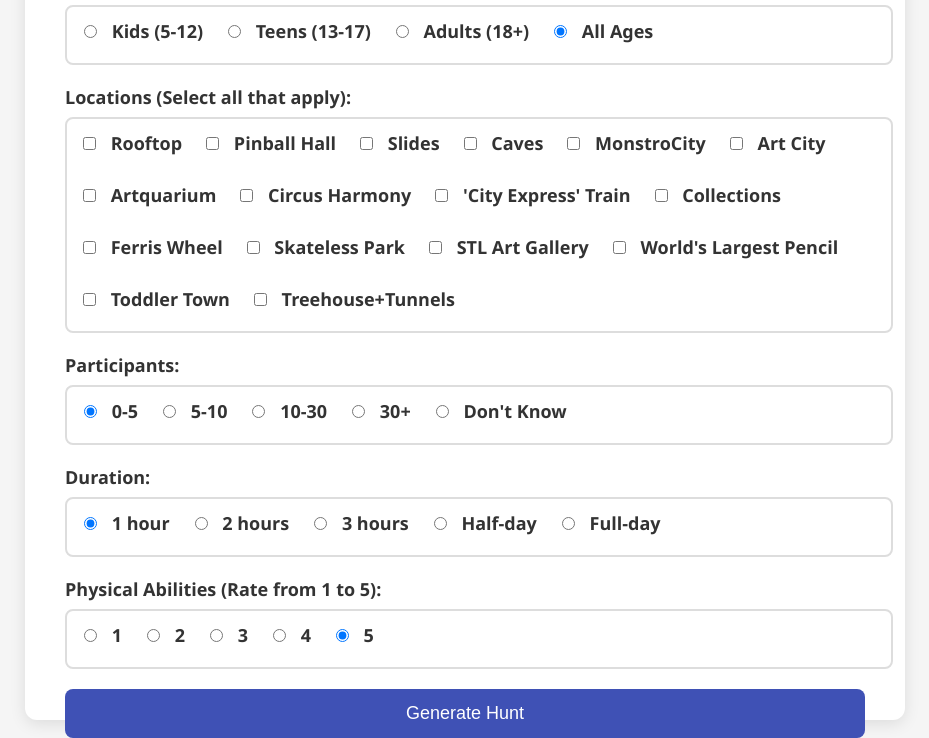
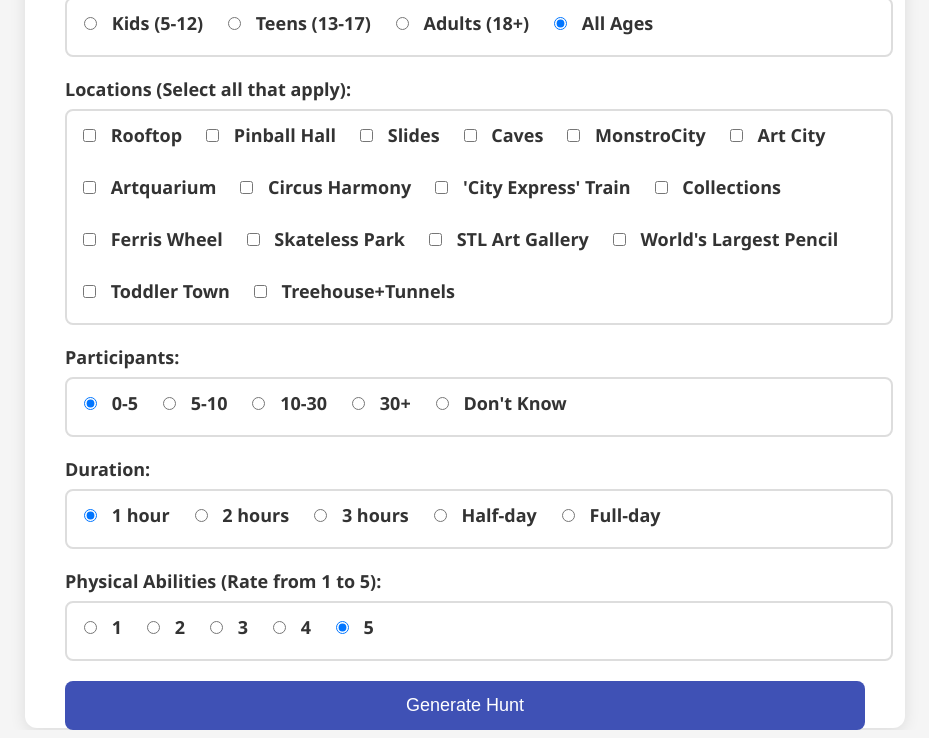
Before and after one commit to jli017/muse.ai, a plain HTML site: page index.html in a window 1280 px wide. Shown: the part 120-858 px from the top of the page, without its empty margins (175-1104 px from the left). Drawn offline with Linux system fonts and the light colour scheme.

Commit message:
Update index.html

```diff
--- a/index.html
+++ b/index.html
@@ -25,7 +25,7 @@
 
         .container {
             width: 80%;
-            max-height: 100%;
+            max-height: 102%;
             max-width: 800px;
             background-color: #ffffff;
             padding: 40px;
```
